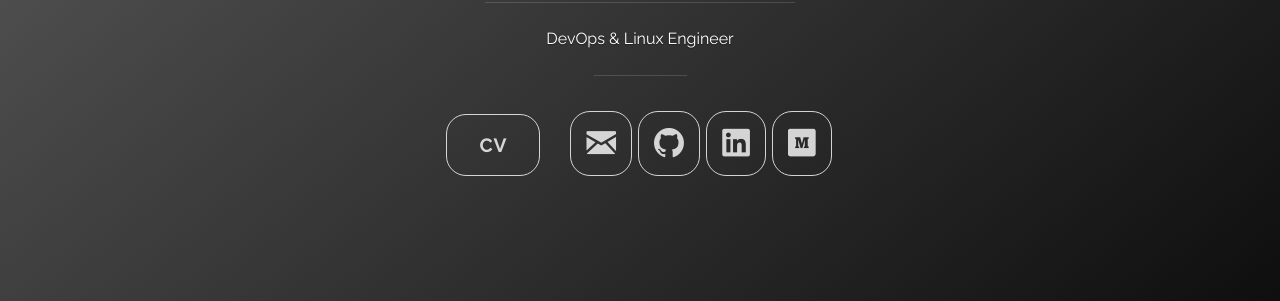
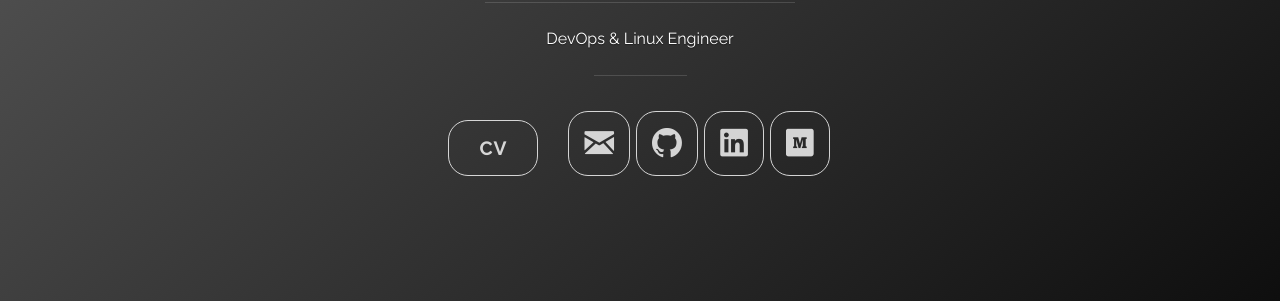
Before and after one commit to arman-shafiei/page, a Jekyll site: the page built from index.html, in a window 1280 px wide. Shown: the part 505-806 px from the top of the page. Built offline with Jekyll 4.4.1, drawn with Linux system fonts in a browser that asks for light colours; nearby versions of some CDN libraries.

Commit message:
testing size 7

```diff
--- a/index_style/css/uno.css
+++ b/index_style/css/uno.css
@@ -1310,7 +1310,7 @@ hr {
 	background: none; }
 
 .btn, .navigation__item a {
-	padding: 18px 32px;
+	padding: 15px 30px;
 	border: 1px solid #e25440;
 	border-radius: 20px;
 	font-size: 1.2em;
```
